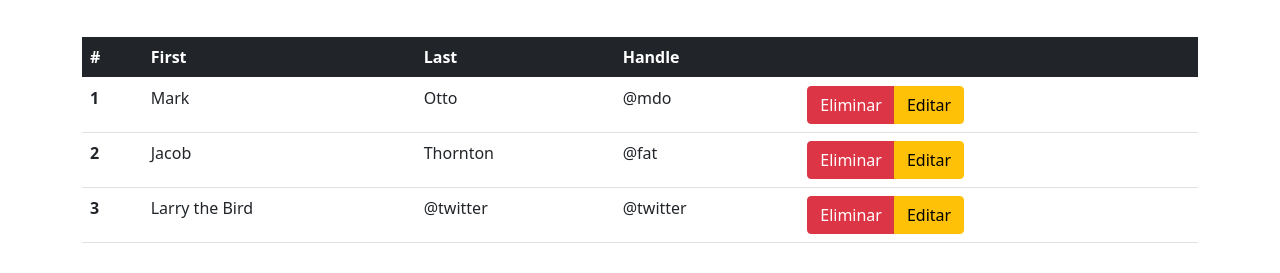
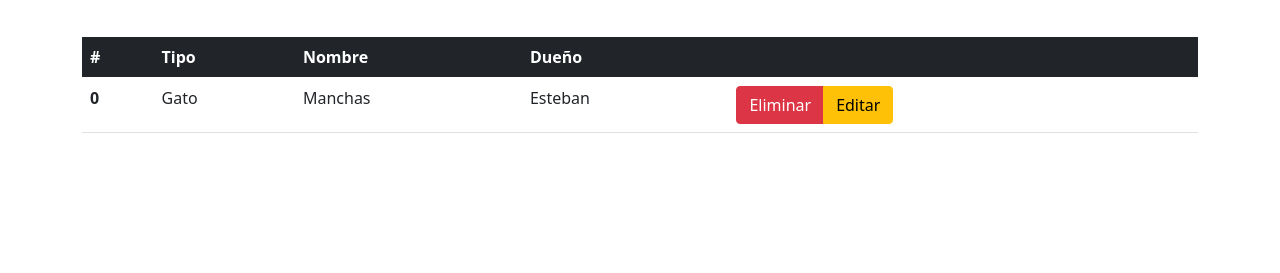
Before and after one commit to rosemberg0212/ejemplo_mascotas, a plain HTML site: page index.html in a window 1280 px wide. Shown: the part 193-466 px from the top of the page. Drawn offline with nearby package versions, Linux system fonts and the light colour scheme.

Commit message:
practicando con js

```diff
--- a/index.html
+++ b/index.html
@@ -48,7 +48,6 @@
           </div>
         </nav>
       <!--====  End of navbar  ====-->
-
 
 
       <div class="action-menu">
@@ -113,49 +112,14 @@
           <thead class="table-dark">
             <tr>
               <th scope="col">#</th>
-              <th scope="col">First</th>
-              <th scope="col">Last</th>
-              <th scope="col">Handle</th>
+              <th scope="col">Tipo</th>
+              <th scope="col">Nombre</th>
+              <th scope="col">Dueño</th>
               <th scope="col"></th>
             </tr>
           </thead>
-          <tbody>
-            <tr>
-              <th scope="row">1</th>
-              <td>Mark</td>
-              <td>Otto</td>
-              <td>@mdo</td>
-              <td>
-                <div class="btn-group" role="group" aria-label="Basic mixed styles example">
-                  <button type="button" class="btn btn-danger">Eliminar</button>
-                  <button type="button" class="btn btn-warning">Editar</button>
-                </div>
-              </td>
-            </tr>
-            <tr>
-              <th scope="row">2</th>
-              <td>Jacob</td>
-              <td>Thornton</td>
-              <td>@fat</td>
-              <td>
-                <div class="btn-group" role="group" aria-label="Basic mixed styles example">
-                  <button type="button" class="btn btn-danger">Eliminar</button>
-                  <button type="button" class="btn btn-warning">Editar</button>
-                </div>
-              </td>
-            </tr>
-            <tr>
-              <th scope="row">3</th>
-              <td>Larry the Bird</td>
-              <td>@twitter</td>
-              <td>@twitter</td>
-              <td>
-                <div class="btn-group" role="group" aria-label="Basic mixed styles example">
-                  <button type="button" class="btn btn-danger">Eliminar</button>
-                  <button type="button" class="btn btn-warning">Editar</button>
-                </div>
-              </td>
-            </tr>
+          <tbody id="lista-mascotas">
+
           </tbody>
         </table>
       <!--====  End of Section table  ====-->
--- a/js/mascotas.js
+++ b/js/mascotas.js
@@ -0,0 +1,28 @@
+const listaMascotas = document.getElementById("lista-mascotas");
+
+let mascotas = [
+    {
+        tipo: 'Gato',
+        nombre:'Manchas',
+        dueno: 'Esteban'
+    }
+];
+
+function listarMascotas()
+{
+    const htmlMascotas = mascotas.map((mascota, indice)=>`<tr>
+        <th scope="row">${indice}</th>
+        <td>${mascota.tipo}</td>
+        <td>${mascota.nombre}</td>
+        <td>${mascota.dueno}</td>
+        <td>
+        <div class="btn-group" role="group" aria-label="Basic mixed styles example">
+            <button type="button" class="btn btn-danger">Eliminar</button>
+            <button type="button" class="btn btn-warning">Editar</button>
+        </div>
+        </td>
+    </tr>`).join("");
+    listaMascotas.innerHTML = htmlMascotas;
+}
+
+listarMascotas();
```
